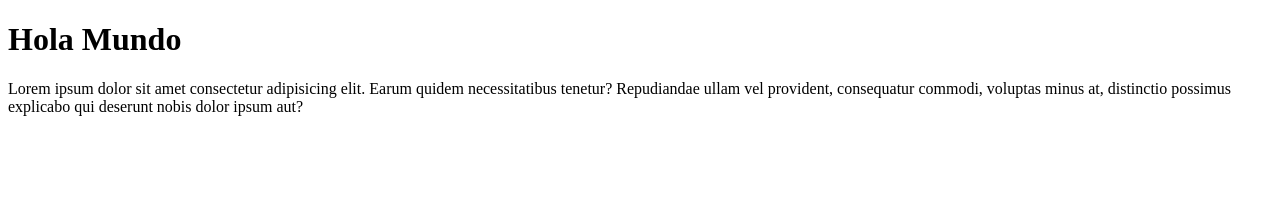
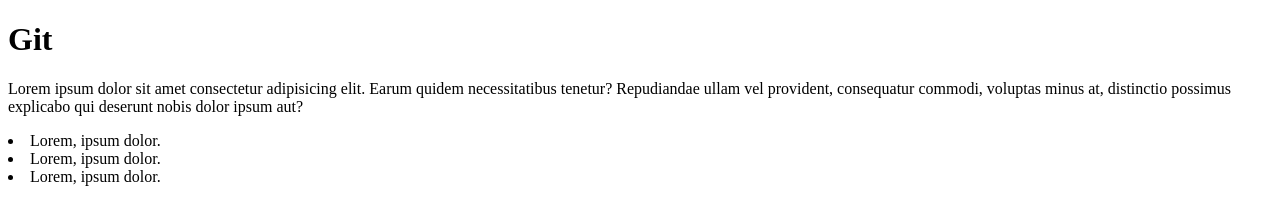
Before and after one commit to tiffanybeuses/primer-repo, a plain HTML site: page index.html in a window 1280 px wide. Drawn offline with Linux system fonts and the light colour scheme.

Commit message:
Add list

```diff
--- a/index.html
+++ b/index.html
@@ -9,10 +9,13 @@
 </head>
 
 <body>
-    <h1>Hola Mundo</h1>
+    <h1>Git</h1>
     <p>Lorem ipsum dolor sit amet consectetur adipisicing elit. Earum quidem necessitatibus tenetur? Repudiandae ullam
         vel provident, consequatur commodi, voluptas minus at, distinctio possimus explicabo qui deserunt nobis dolor
         ipsum aut?</p>
+        <li>Lorem, ipsum dolor.</li>
+        <li>Lorem, ipsum dolor.</li>
+        <li>Lorem, ipsum dolor.</li>
 </body>
 
 </html>
```
